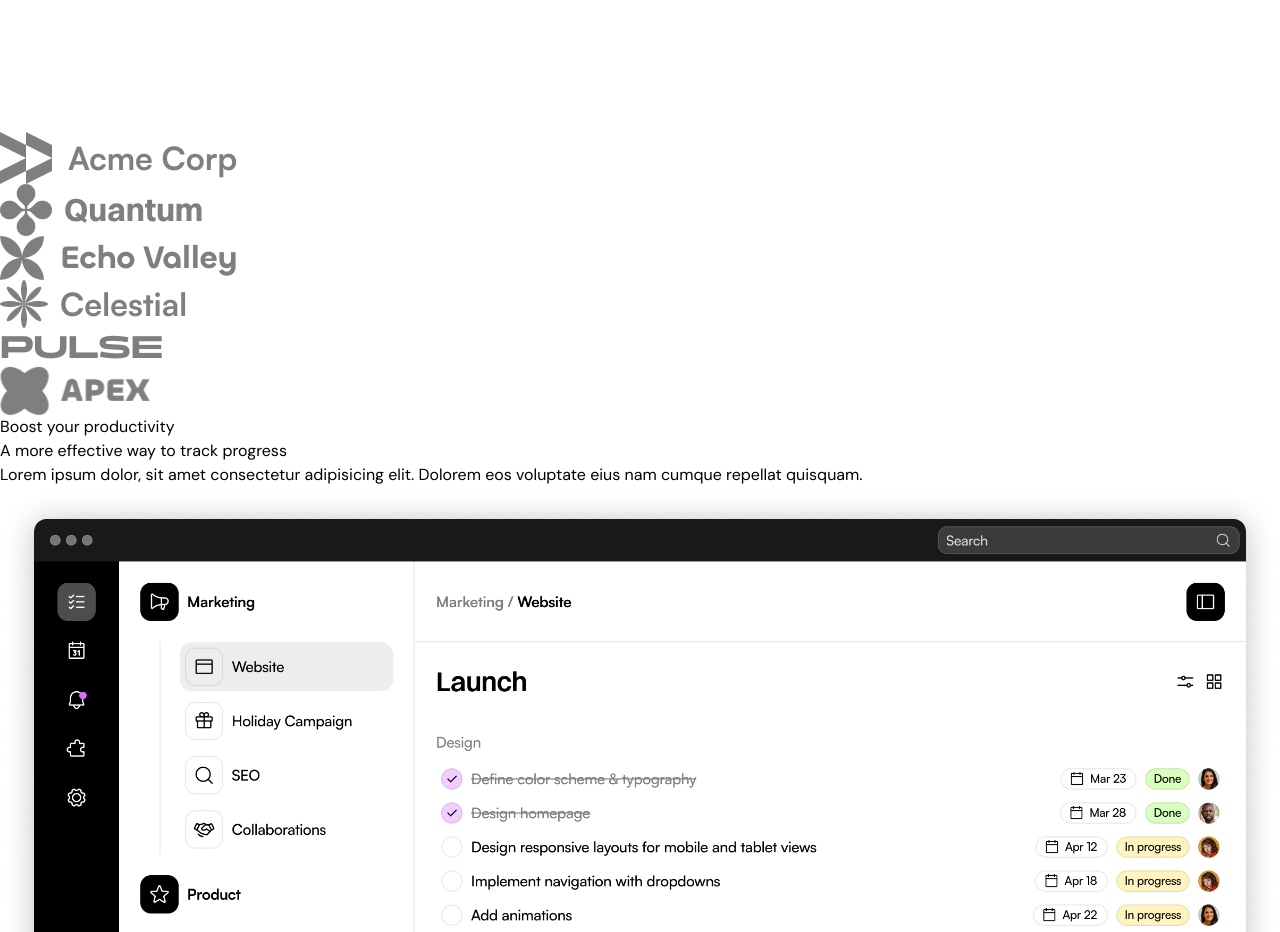
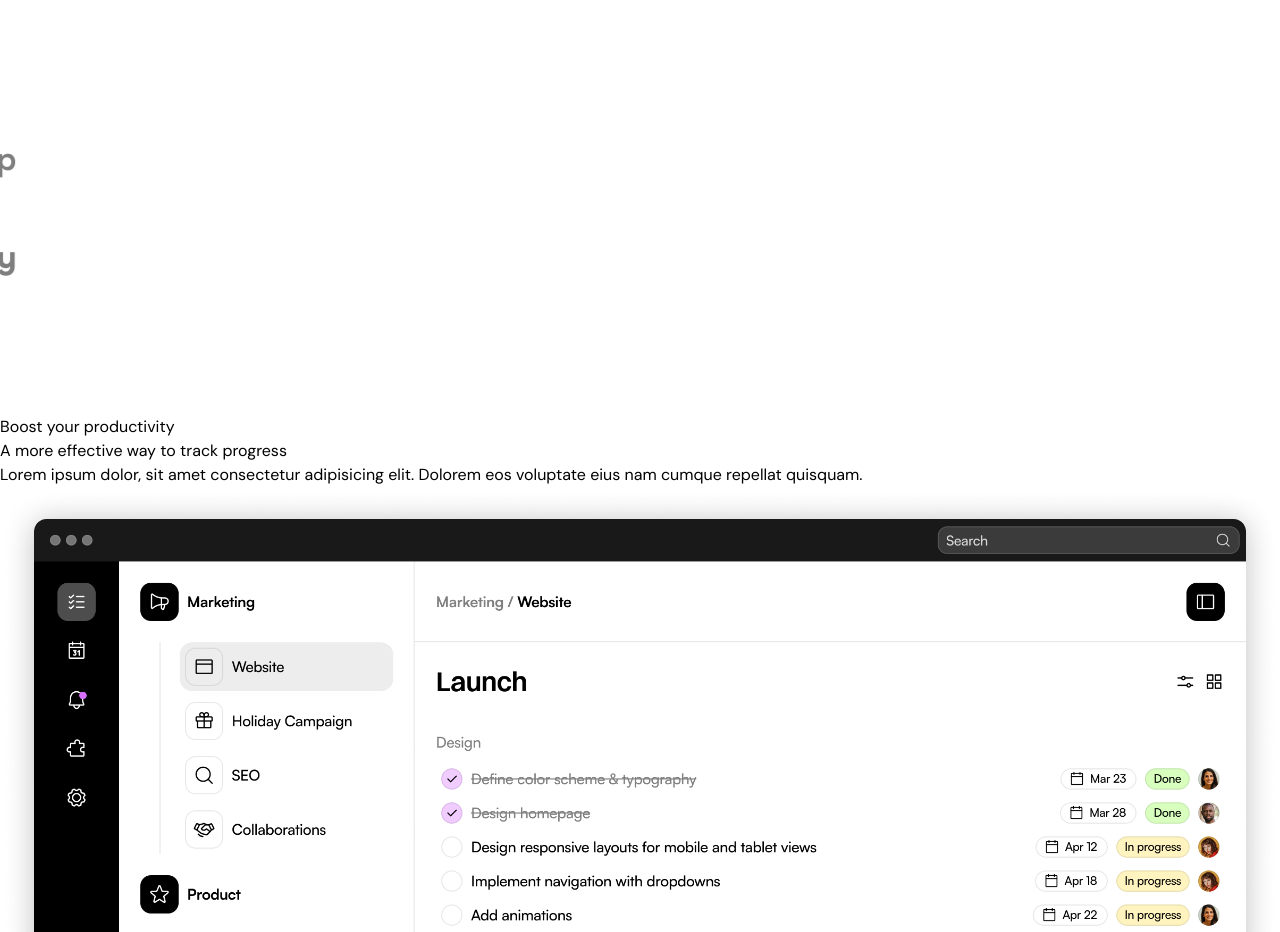
Before and after one commit to RodrigoSHL/next-boilerplate, a Next.js app: page / in a window 1280 px wide. Shown: the part 4680-5612 px from the top of the page. Built offline with nearby package versions, Linux system fonts and the light colour scheme.

Commit message:
FEAT: add effects in logo ticker section
Signed-off-by: RodrigoSHL <shl.catalan@gmail.com>

```diff
--- a/src/sections/LogoTicker.tsx
+++ b/src/sections/LogoTicker.tsx
@@ -1,3 +1,5 @@
+"use client";
+
 import Image from "next/image";
 import acmeLogo from "@/assets/logo-acme.png";
 import quantumLogo from "@/assets/logo-quantum.png";
@@ -5,20 +7,32 @@
 import celestialLogo from "@/assets/logo-celestial.png";
 import pulseLogo from "@/assets/logo-pulse.png";
 import apexLogo from "@/assets/logo-apex.png";
+import { motion } from "framer-motion";
 
 export const LogoTicker = () => {
   return (
     <div className="py-8 md:py-12 bg-white">
       <div className="container">
         <div className="flex overflow-hidden [mask-image:linear-gradient(to_right,transparent,black,transparent)]">
-          <div className="flex gap-14 flex-none">
+          <motion.div
+            className="flex gap-14 flex-none pr-14"
+            animate={{
+              translateX: '-50%'
+            }}
+            transition={{
+              duration: 20,
+              repeat: Infinity,
+              ease: "linear",
+              repeatType: "loop"
+            }}
+          >
             <Image src={acmeLogo} alt="Acme Logo" className="logo-ticker-image" />
             <Image src={quantumLogo} alt="Quantum Logo" className="logo-ticker-image" />
             <Image src={echoLogo} alt="Echo Logo" className="logo-ticker-image" />
             <Image src={celestialLogo} alt="Celestial Logo" className="logo-ticker-image" />
             <Image src={pulseLogo} alt="Pulse Logo" className="logo-ticker-image" />
             <Image src={apexLogo} alt="Apex Logo" className="logo-ticker-image" />
-          </div>
+          </motion.div>
         </div>
       </div>
     </div>
```
